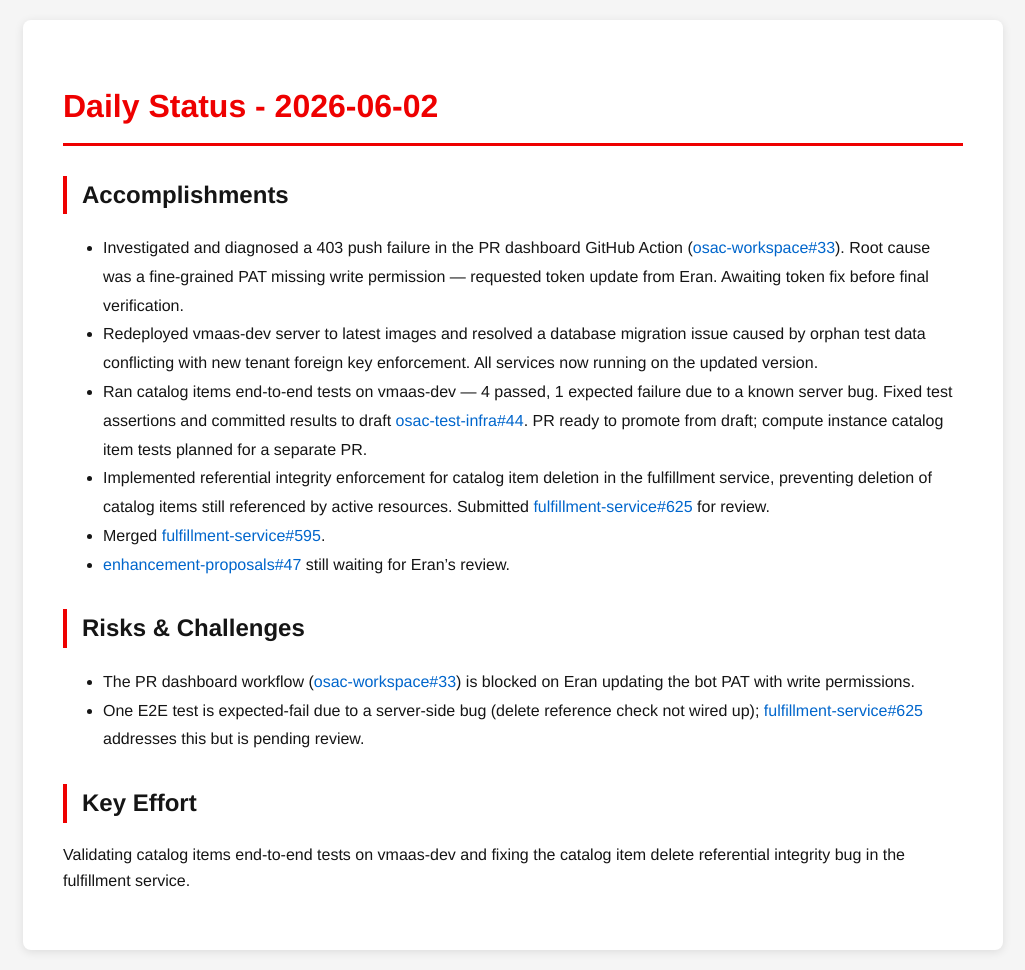
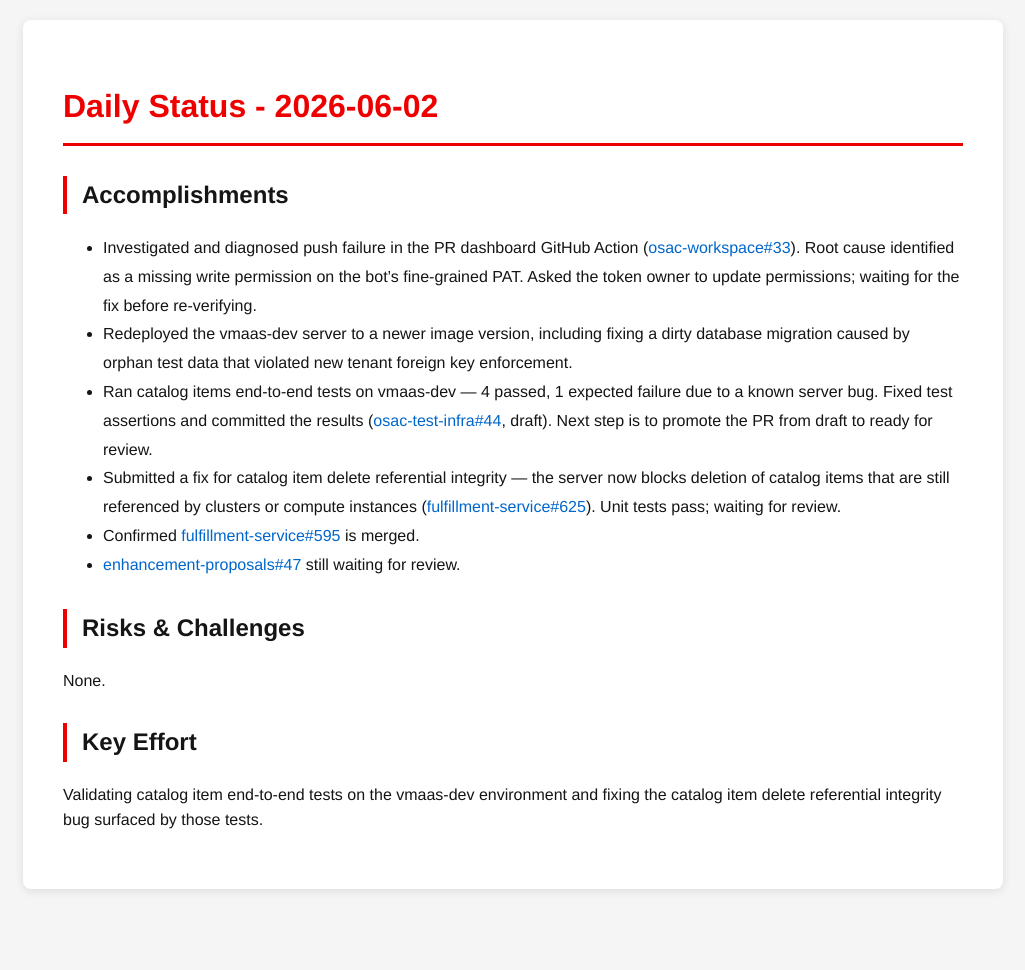
Before and after one commit to tzvatot/daily-status, a Jekyll site: the page built from 2026-06-02.md, in a window 1280 px wide. Shown: the whole page, without its empty margins (127-1152 px from the left). Built offline with Jekyll 4.4.1, drawn with Linux system fonts in a browser that asks for light colours; after the commit the page ends 909 px from its top, so only the background shows below that.

Commit message:
Daily status update - 2026-06-02

```diff
--- a/2026-06-02.md
+++ b/2026-06-02.md
@@ -7,16 +7,15 @@ date: 2026-06-02
 # Daily Status - 2026-06-02
 
 ## Accomplishments
-- Investigated and diagnosed a 403 push failure in the PR dashboard GitHub Action ([osac-workspace#33](https://github.com/osac-project/osac-workspace/pull/33)). Root cause was a fine-grained PAT missing write permission — requested token update from Eran. Awaiting token fix before final verification.
-- Redeployed vmaas-dev server to latest images and resolved a database migration issue caused by orphan test data conflicting with new tenant foreign key enforcement. All services now running on the updated version.
-- Ran catalog items end-to-end tests on vmaas-dev — 4 passed, 1 expected failure due to a known server bug. Fixed test assertions and committed results to draft [osac-test-infra#44](https://github.com/osac-project/osac-test-infra/pull/44). PR ready to promote from draft; compute instance catalog item tests planned for a separate PR.
-- Implemented referential integrity enforcement for catalog item deletion in the fulfillment service, preventing deletion of catalog items still referenced by active resources. Submitted [fulfillment-service#625](https://github.com/osac-project/fulfillment-service/pull/625) for review.
-- Merged [fulfillment-service#595](https://github.com/osac-project/fulfillment-service/pull/595).
-- [enhancement-proposals#47](https://github.com/osac-project/enhancement-proposals/pull/47) still waiting for Eran's review.
+- Investigated and diagnosed push failure in the PR dashboard GitHub Action ([osac-workspace#33](https://github.com/osac-project/osac-workspace/pull/33)). Root cause identified as a missing write permission on the bot's fine-grained PAT. Asked the token owner to update permissions; waiting for the fix before re-verifying.
+- Redeployed the vmaas-dev server to a newer image version, including fixing a dirty database migration caused by orphan test data that violated new tenant foreign key enforcement.
+- Ran catalog items end-to-end tests on vmaas-dev — 4 passed, 1 expected failure due to a known server bug. Fixed test assertions and committed the results ([osac-test-infra#44](https://github.com/osac-project/osac-test-infra/pull/44), draft). Next step is to promote the PR from draft to ready for review.
+- Submitted a fix for catalog item delete referential integrity — the server now blocks deletion of catalog items that are still referenced by clusters or compute instances ([fulfillment-service#625](https://github.com/osac-project/fulfillment-service/pull/625)). Unit tests pass; waiting for review.
+- Confirmed [fulfillment-service#595](https://github.com/osac-project/fulfillment-service/pull/595) is merged.
+- [enhancement-proposals#47](https://github.com/osac-project/enhancement-proposals/pull/47) still waiting for review.
 
 ## Risks & Challenges
-- The PR dashboard workflow ([osac-workspace#33](https://github.com/osac-project/osac-workspace/pull/33)) is blocked on Eran updating the bot PAT with write permissions.
-- One E2E test is expected-fail due to a server-side bug (delete reference check not wired up); [fulfillment-service#625](https://github.com/osac-project/fulfillment-service/pull/625) addresses this but is pending review.
+None.
 
 ## Key Effort
-Validating catalog items end-to-end tests on vmaas-dev and fixing the catalog item delete referential integrity bug in the fulfillment service.
+Validating catalog item end-to-end tests on the vmaas-dev environment and fixing the catalog item delete referential integrity bug surfaced by those tests.
```
